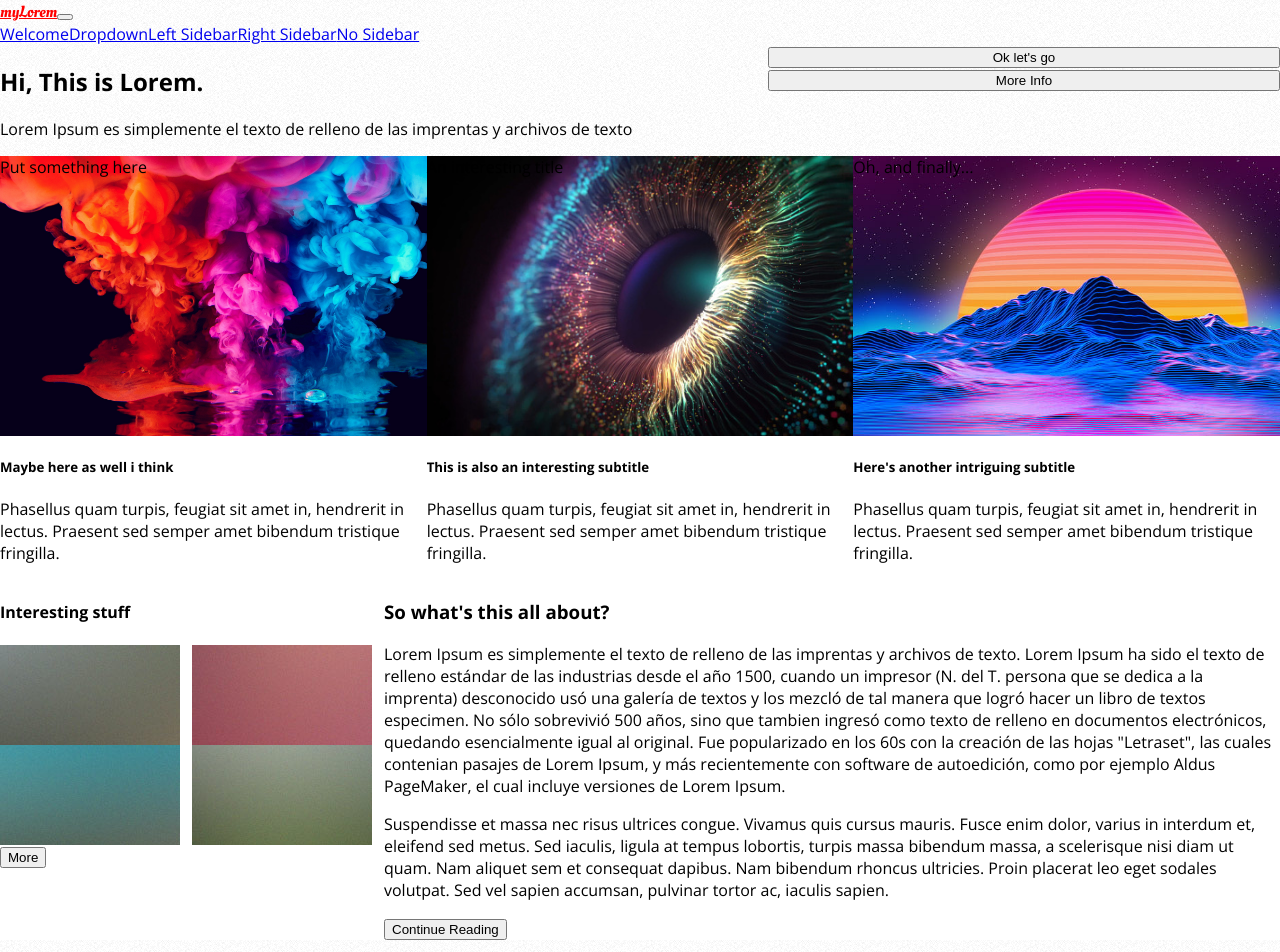
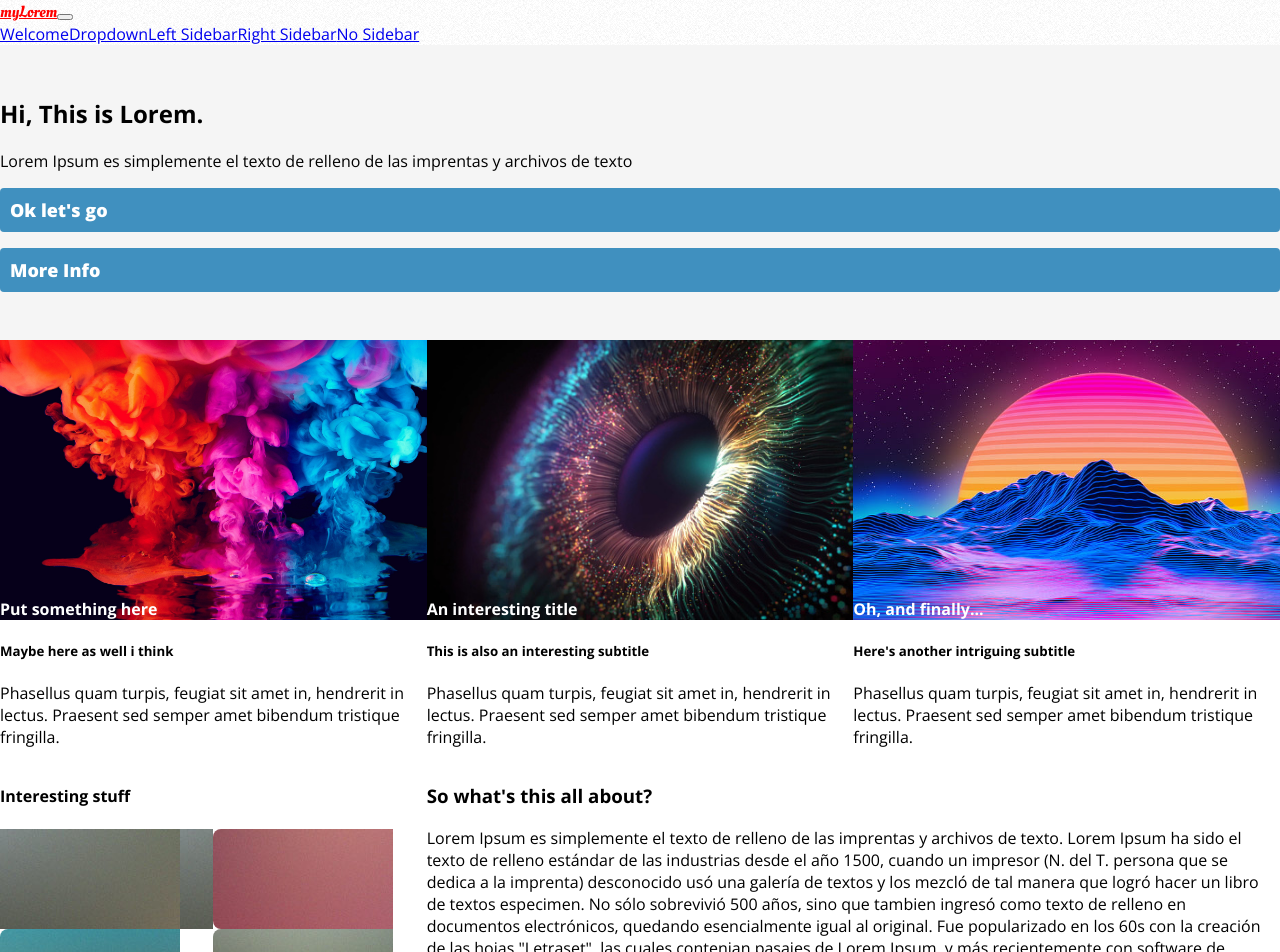
Before and after one commit to HenKyubi/Books-Books, a React (Create React App) app: page / in a window 1280 px wide. Shown: the top 952 px of the page. Built offline with nearby package versions, Linux system fonts and the light colour scheme.

Commit message:
make-up hero v1

```diff
--- a/src/App.css
+++ b/src/App.css
@@ -2,9 +2,64 @@
   background-image: url("../src/assets/bg01.png");
   background-repeat: repeat;
 }
+
 .background-white {
   background-color: white;
 }
+
+#hero {
+  background-color: #f5f5f5;
+  padding-top: 32px;
+  padding-bottom: 32px;
+}
+
+#hero .btn {
+  margin-bottom: 16px;
+}
+
+.card-white {
+  background-color: white;
+  border-radius: 6px;
+  box-shadow: rgba(0, 0, 0, 0.1) 0px 1px 3px 0px,
+    rgba(0, 0, 0, 0.06) 0px 1px 2px 0px;
+  padding: 32px;
+}
+
+.card-white h1 {
+  margin-top: 0;
+  margin-bottom: 0;
+}
+
+.card-white p {
+  font-size: 30px;
+  font-weight: 100;
+  line-height: 1.2;
+  color: #696a69;
+  margin-top: 8px;
+  margin-bottom: 8px;
+}
+
+.row {
+  display: flex;
+  flex-direction: row;
+}
+
+.col-left {
+  margin-right: 8px;
+}
+
+.col-rigth {
+  margin-left: 8px;
+}
+
+.justify-space-between {
+  justify-content: space-between;
+}
+
+.pr-4 {
+  padding-right: 48px !important;
+}
+
 #features {
   display: grid;
   grid-template-columns: 1fr 1fr 1fr;
@@ -13,8 +68,8 @@
 
 #about {
   display: grid;
-  grid-template-columns: 30% 70%;
-  grid-template-rows: 100%;
+  grid-template-columns: 1fr 2fr;
+  grid-template-rows: 1fr;
 }
 
 #stuff {
@@ -23,6 +78,13 @@
   grid-template-rows: 50% 50%;
 }
 
+.about-left {
+  padding-right: 16px;
+}
+.stuff-box {
+  padding-right: 8px;
+  padding-bottom: 8px;
+}
 #footer {
   display: grid;
   grid-template-columns: 25% 25% 25% 25%;
@@ -31,9 +93,6 @@
 
 .brown {
   background-image: url("../src/assets/pic04.jpg");
-  background-repeat: no-repeat;
-  width: 100%;
-  height: 100px;
 }
 
 .pink {
@@ -41,6 +100,7 @@
   background-repeat: no-repeat;
   width: 100%;
   height: 100px;
+  border-radius: 8px;
 }
 
 .blue {
@@ -48,13 +108,15 @@
   background-repeat: no-repeat;
   width: 100%;
   height: 100px;
+  border-radius: 8px;
 }
 
 .green {
   background-image: url("../src/assets/pic07.jpg");
   background-repeat: no-repeat;
   width: 100%;
-  height: 100px;
+  height: 80px;
+  border-radius: 8px;
 }
 
 .stuff-item {
@@ -62,6 +124,20 @@
   background-size: cover;
   width: 100%;
   height: 35vh;
+  display: flex;
+  align-items: flex-end;
+  color: white;
+  font-weight: bold;
+}
+
+.text-grey {
+  color: gray;
+  font-size: 0.6rem;
+  line-height: 1.5rem;
+}
+
+.container {
+  padding: 0 10%;
 }
 
 .stuff1 {
@@ -76,17 +152,47 @@
   background-image: url("../src/assets/wallpaper3.jpg");
 }
 
-#hero {
-  display: grid;
-  grid-template-columns: 60% 40%;
-  grid-template-rows: 100%;
-}
-
 .navbar-brand {
   color: red;
   font-family: "Oleo Script";
 }
 
+h1 {
+  font-weight: 900;
+  color: #444444;
+}
+
 .btn {
+  font-family: "Open Sans";
   width: 100%;
+  border-radius: 4px;
+  padding: 8px;
+  background-color: #4090bf;
+  border-color: transparent;
+  color: white;
+  font-weight: 900;
+  font-size: 18px;
+  display: flex;
+  justify-content: space-between;
+  white-space: nowrap;
 }
+
+.btn-ligth {
+  font-family: "Open Sans";
+  width: 100%;
+  border-radius: 4px;
+  padding: 8px;
+  background-color: #efefef;
+  border-color: transparent;
+  color: #444444;
+  font-weight: 900;
+  font-size: 18px;
+  display: flex;
+  justify-content: space-between;
+  white-space: nowrap;
+}
+
+.btn div,
+.btn-ligth div {
+  padding: 0 8px;
+}
```
